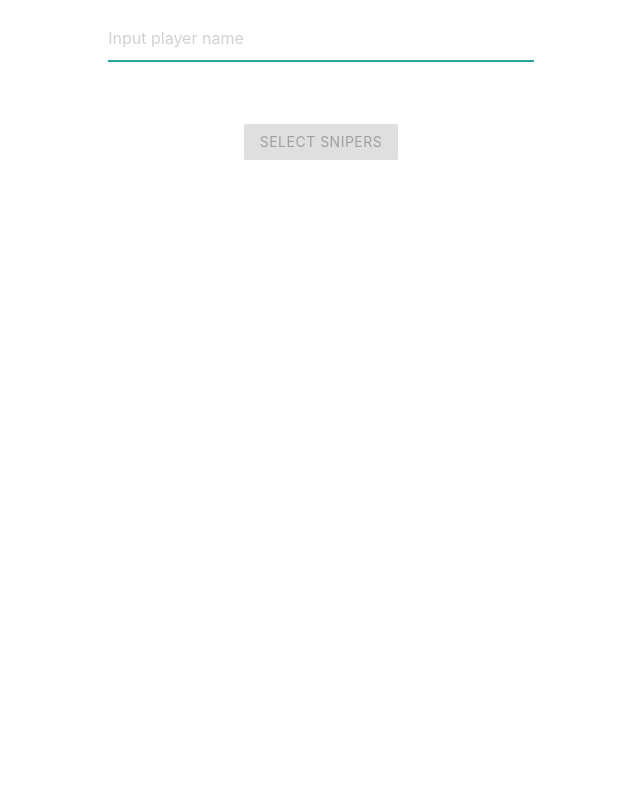
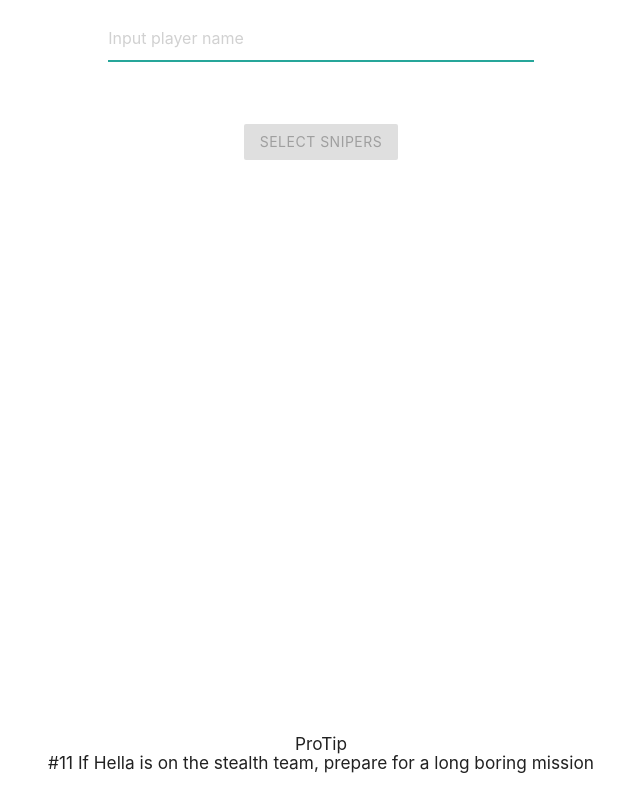
Before and after one commit to GuruVII/ARMA3SniperSelector-vueJS-vueJSloader, a Vue app: page / in a window 1280 px wide. Shown: the whole page, without its empty margins (319-959 px from the left). Built offline with nearby package versions, Linux system fonts and the light colour scheme.

Commit message:
added ProTips and animated transition, app is now complete

```diff
--- a/src/App.vue
+++ b/src/App.vue
@@ -2,8 +2,11 @@
   <div id="app" class="container"><!--This listens for an $emit from a child -->
     <loading-screen :currentlyLoadingProp="currentlyLoading" v-if="currentlyLoading" @loadingComplete="loadingComplete"></loading-screen>
     <input-name @addNameEvent="addNameEvent" :snipersNotSelected="snipersNotSelected" v-show="!currentlyLoading"></input-name>
-    <sniper-selector :names="names" @snipersSelected="snipersSelected" v-show="!currentlyLoading"></sniper-selector>
+    <transition name="fade">
+      <sniper-selector :names="names" @snipersSelected="snipersSelected" v-show="!currentlyLoading"></sniper-selector>
+    </transition>
     <names :names="names" v-if="snipersNotSelected"></names>
+    <pro-tips></pro-tips>
   </div>
 </template>
 
@@ -13,6 +16,7 @@ import InputName from './components/Input'
 import Names from './components/Names'
 import SniperSelector from './components/selectButton'
 import LoadingScreen from './components/loadingScreen'
+import ProTips from './components/proTips'
 
 
 export default {
@@ -21,7 +25,8 @@ export default {
     InputName,
     Names,
     SniperSelector,
-    LoadingScreen
+    LoadingScreen,
+    ProTips
   },
   data () {
     return {
@@ -46,3 +51,14 @@ export default {
 </script>
 
 <style src="materialize-css/dist/css/materialize.min.css"></style>
+<style scoped>
+.fade-enter-active {
+  transition: opacity .5s
+}
+.fade-enter, .fade-leave-to /* .fade-leave-active in <2.1.8 */ {
+  opacity: 0
+}
+.fade-leave-active,  {
+  transition: opacity 0s
+}
+</style>
--- /dev/null
+++ b/src/components/proTips.vue
@@ -0,0 +1,41 @@
+<template>
+  <footer class="sticky-footer">
+          <div class="container">
+            <div class="row">
+              <div class="col s12 center-align">
+                <h6>ProTip <br>{{selectedProTip}}</h6>
+              </div>
+            </div>
+          </div>
+  </footer>
+</template>
+
+<script>
+export default {
+  name: 'ProTips',
+  data(){
+    return{
+      proTips: ["#1 Best way to kill an opponent is to drive over him using a car", "#2 Need help with explosives? Ask Hawky for help, he is an expert", "#3 to fire your weapon, press fire", "#4 When in doubt, shot Hella", "#5 Try not to die", "#6 Best medicine for being injured is a bullet to the head", "#7 Don't let Hawky drive", "#8 There is no problem one cannot solves with the proper application of explosives", "#9 When Hella starts explaining things, it is alright to take a bathroom break, or clean the house, he'll still be explaining when you come back", "#10 Bored? Shot Karton", "#11 If Hella is on the stealth team, prepare for a long boring mission", "#12 Guru has an excellent record as a commander" ],
+    selectedProTip: ""
+    }
+  },
+  methods: {
+    proTipSelection: function(){
+      this.selectedProTip = this.proTips[Math.floor((Math.random() * this.proTips.length))]
+    }
+  },
+  mounted(){
+    this.proTipSelection()
+  }
+}
+</script>
+
+<!-- Add "scoped" attribute to limit CSS to this component only -->
+<style scoped>
+  .sticky-footer{
+    position: fixed;
+    bottom: 0;
+    right: 0;
+    left: 0;
+  }
+</style>
```
